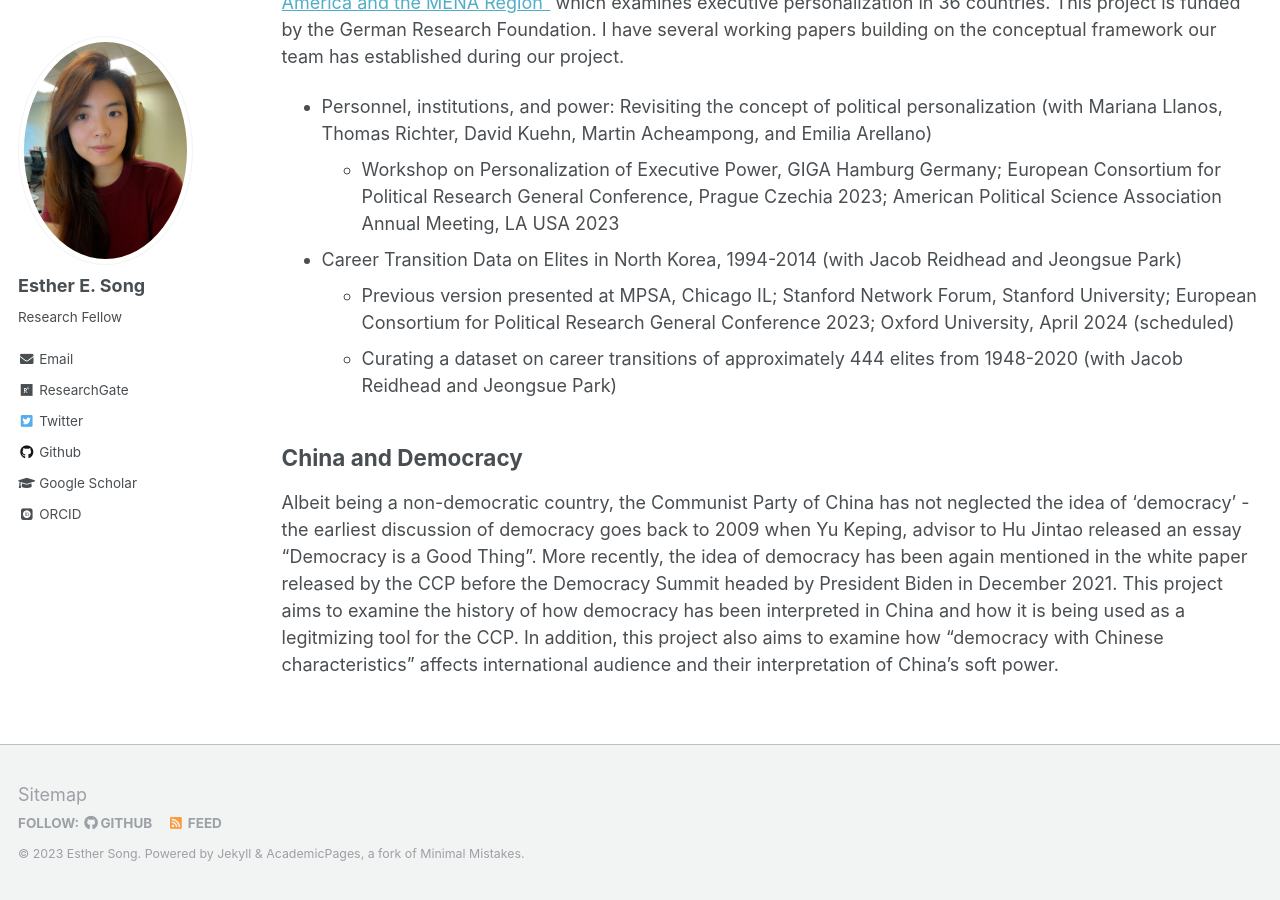
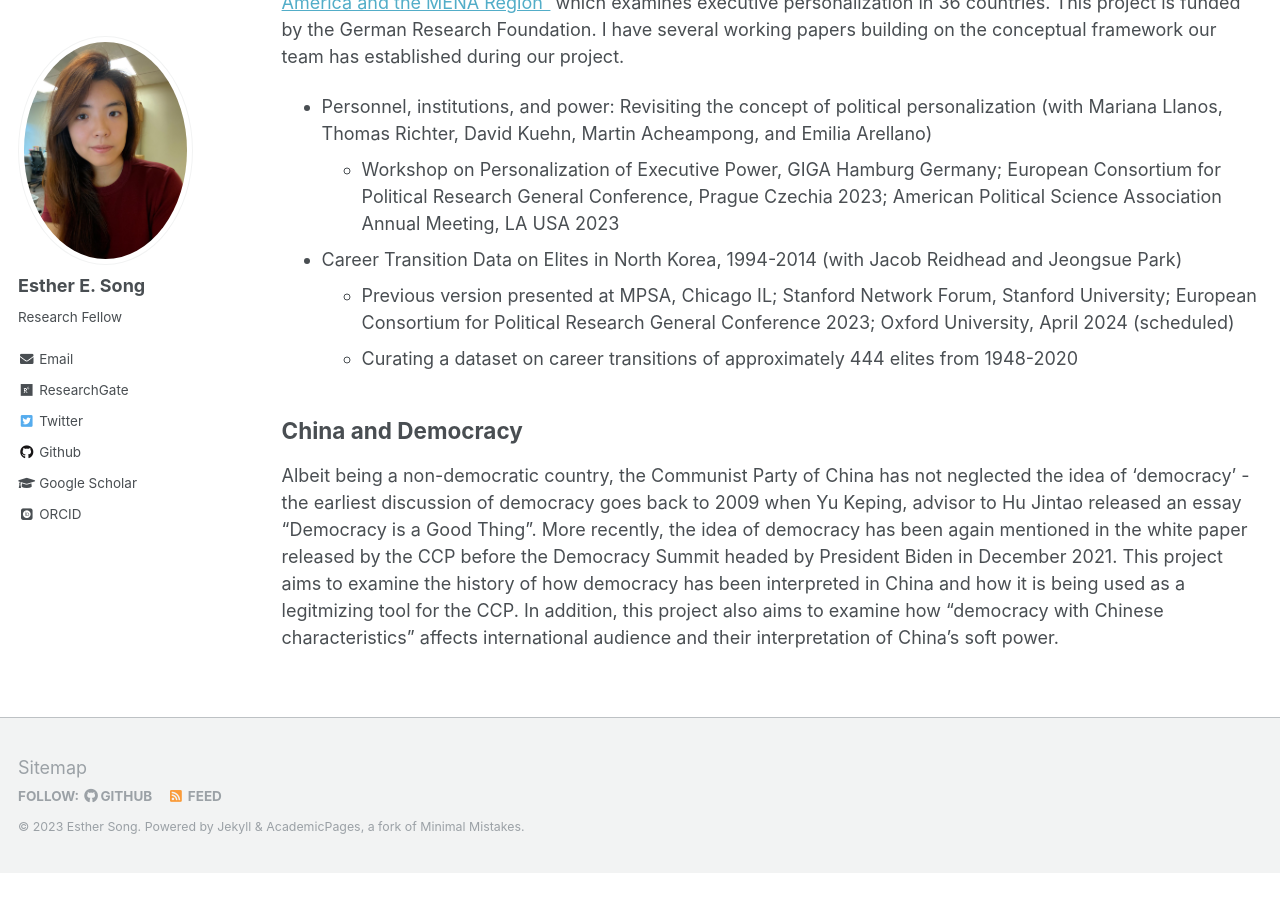
Before and after one commit to ehsong/ehsong.github.io, a Jekyll site: the page built from _pages/research.md, in a window 1280 px wide and 900 px high, scrolled down 2760 px. Built offline with Jekyll 4.4.1, drawn with Linux system fonts in a browser that asks for light colours; some web fonts are replaced; after the commit the page ends 3633 px from its top, so only the background shows below that.

Commit message:
Update research.md

```diff
--- a/_pages/research.md
+++ b/_pages/research.md
@@ -73,7 +73,7 @@
 
 * Career Transition Data on Elites in North Korea, 1994-2014 (with Jacob Reidhead and Jeongsue Park)
   * Previous version presented at MPSA, Chicago IL; Stanford Network Forum, Stanford University; European Consortium for Political Research General Conference 2023; Oxford University, April 2024 (scheduled)
-  * Curating a dataset on career transitions of approximately 444 elites from 1948-2020 (with Jacob Reidhead and Jeongsue Park)
+  * Curating a dataset on career transitions of approximately 444 elites from 1948-2020
 
 ## China and Democracy
 
```
